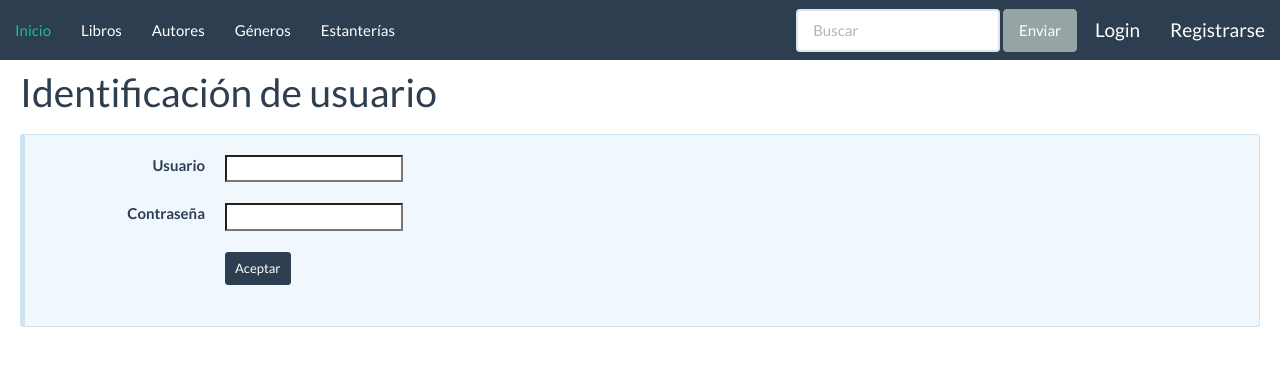
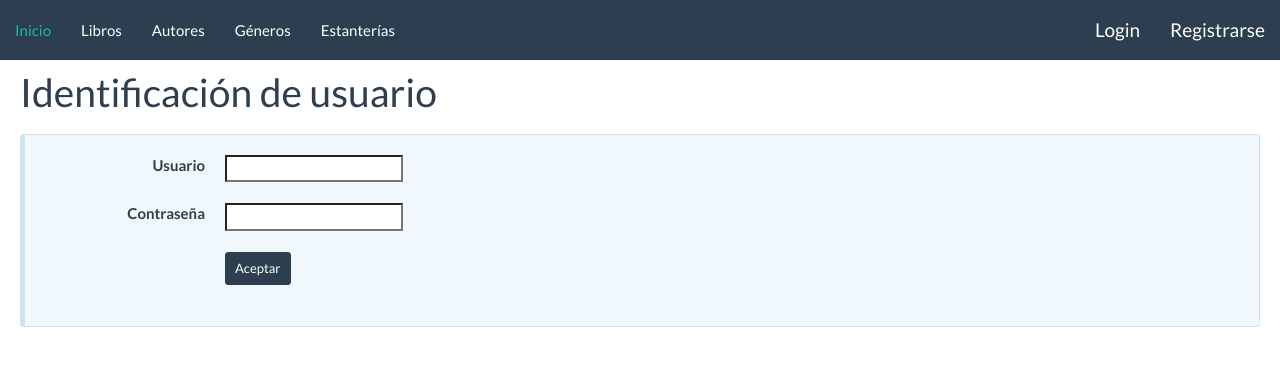
Before and after one commit to raidenhxc/libreria_project, a Django app: page /libreria/login/?next=/libreria/libros/ in a window 1280 px wide. Shown: the top 366 px of the page. Run offline with Django 3.2, Linux system fonts and the light colour scheme; some libraries are stand-ins or nearby versions.

Commit message:
Some minors changes

```diff
--- a/templates/libreria/base.html
+++ b/templates/libreria/base.html
@@ -56,12 +56,7 @@
             <a class="navbar-brand navbar-right" href="/libreria/login/">Login</a>
         {% endif %}
 
-        <form class="navbar-form navbar-right" role="search">
-          <div class="form-group">
-            <input type="text" class="form-control" placeholder="Buscar">
-          </div>
-          <button type="submit" class="btn btn-default">Enviar</button>&nbsp;
-        </form>
+
       </div>
       </nav>
 
```
Also changed, not shown: templates/libreria/libros.html (+7 -7 lines), db.sqlite3.
